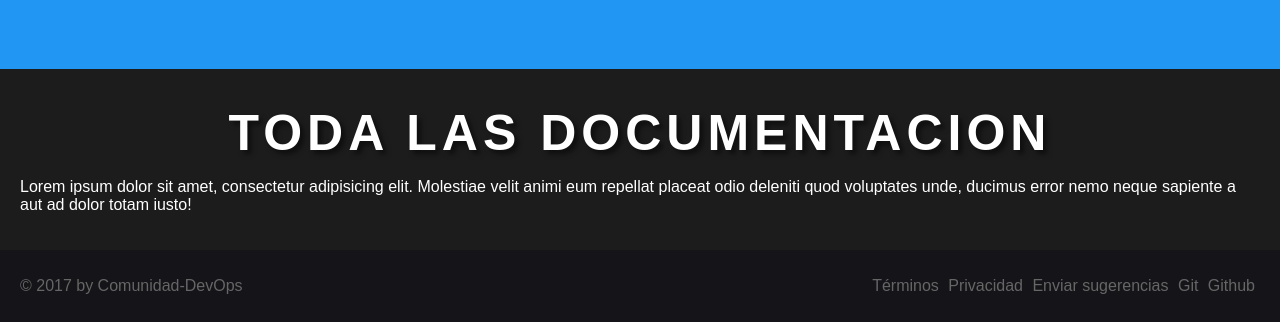
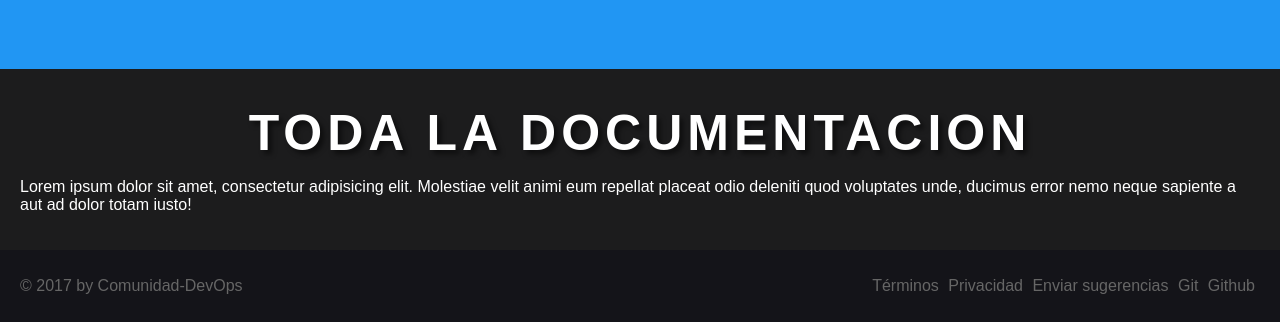
Before and after one commit to davidpolaniaac/Git, a plain HTML site: page index.html in a window 1280 px wide. Shown: the part 2215-2537 px from the top of the page. Drawn offline with nearby package versions, Linux system fonts and the light colour scheme; a web font is replaced by a local one.

```diff
--- a/index.html
+++ b/index.html
@@ -118,7 +118,7 @@
         <div class="relleno"></div>
     </section>
     <section class="info">
-        <h2>Toda las documentacion</h2>
+        <h2>Toda la documentacion</h2>
         <p class="hola">
             Lorem ipsum dolor sit amet, consectetur adipisicing elit. Molestiae velit animi eum repellat placeat odio deleniti quod voluptates unde, ducimus error nemo neque sapiente a aut ad dolor totam iusto!
         </p>
```
